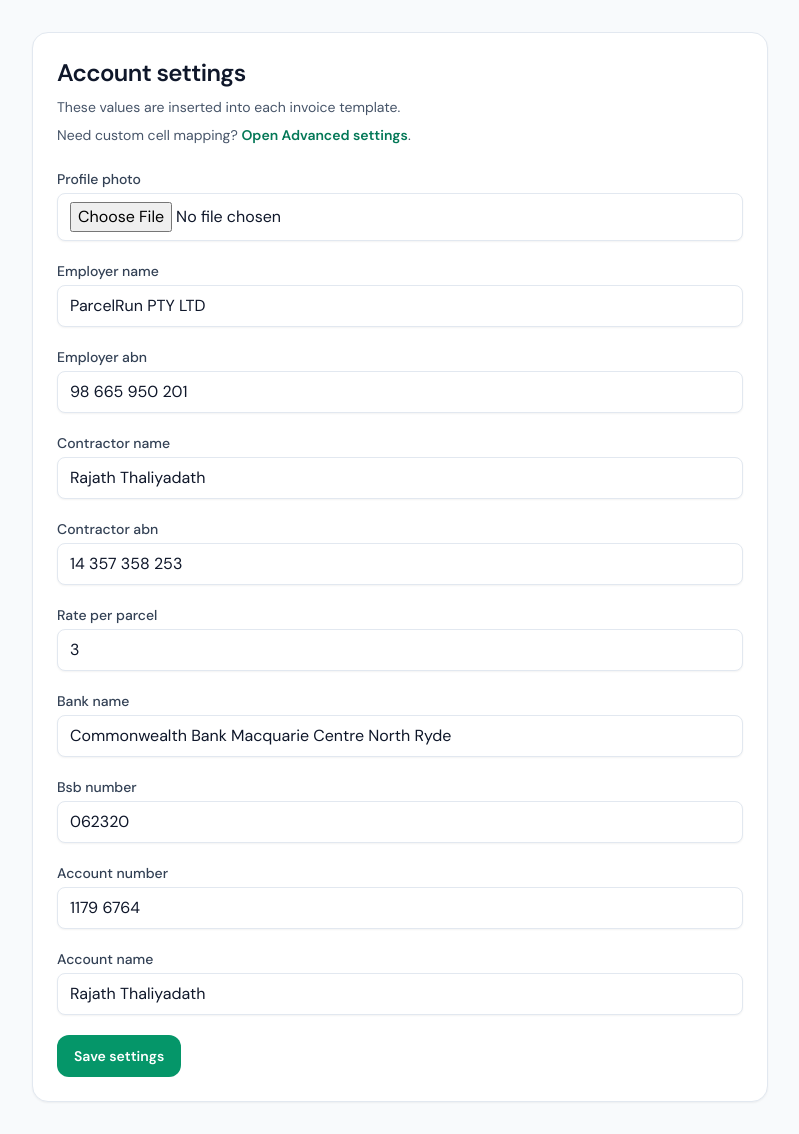
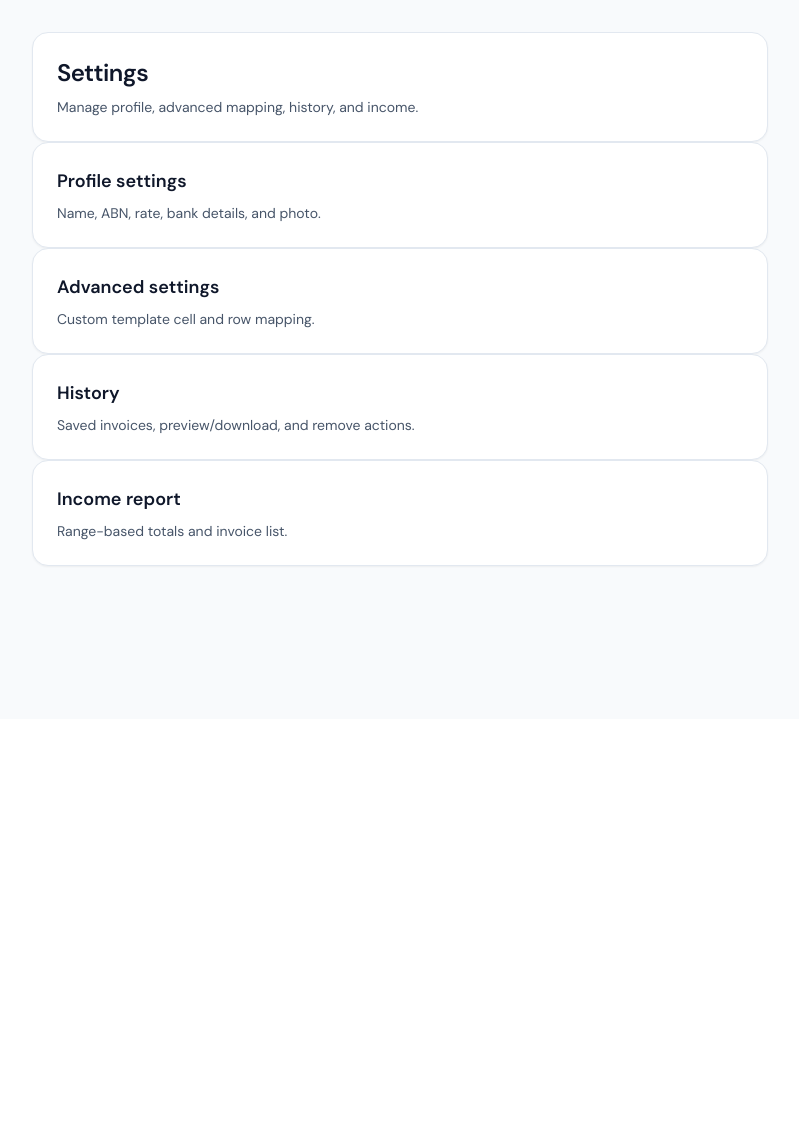
Before and after one commit to rajaththaliyadath/invoice, a Django app: page /account/settings/ in a window 1280 px wide. Shown: the part 81-1215 px from the top of the page, without its empty margins (240-1039 px from the left). After the commit the page ends 648 px from the top, so only its background shows below. Run offline with Django 5.2, Linux system fonts and the light colour scheme; the visitor is signed in with stand-in values (Sample User, id 1); data comes from the database, SQL or seed files in the repository; some libraries are stand-ins or nearby versions.

Commit message:
Refine account UX and invoice reporting flows.
Support login via username or email, simplify profile menu to Settings/Logout, add a settings hub, and add invoice preview/download actions with a cleaner income report layout.

Made-with: Cursor

```diff
--- a/invoicer/forms.py
+++ b/invoicer/forms.py
@@ -1,5 +1,6 @@
 from django import forms
 from django.contrib.auth import get_user_model
+from django.contrib.auth import authenticate
 from django.contrib.auth.forms import AuthenticationForm
 from django.contrib.auth.forms import UserCreationForm
 from django.utils import timezone
@@ -130,9 +131,10 @@ class LoginForm(AuthenticationForm):
             {
                 "class": _CONTROL,
                 "autocomplete": "username",
-                "placeholder": "Username",
+                "placeholder": "Username or email",
             }
         )
+        self.fields["username"].label = "Username or email"
         self.fields["password"].widget.attrs.update(
             {
                 "class": _CONTROL,
@@ -140,6 +142,22 @@ class LoginForm(AuthenticationForm):
                 "placeholder": "Password",
             }
         )
+
+    def clean(self):
+        username = self.cleaned_data.get("username")
+        password = self.cleaned_data.get("password")
+        if username and "@" in username:
+            User = get_user_model()
+            u = User.objects.filter(email__iexact=username).first()
+            if u:
+                username = getattr(u, User.USERNAME_FIELD)
+        if username and password:
+            self.cleaned_data["username"] = username
+            self.user_cache = authenticate(self.request, username=username, password=password)
+            if self.user_cache is None:
+                raise self.get_invalid_login_error()
+            self.confirm_login_allowed(self.user_cache)
+        return self.cleaned_data
 
 
 class AccountProfileForm(forms.ModelForm):
--- a/invoicer/urls.py
+++ b/invoicer/urls.py
@@ -19,6 +19,7 @@ urlpatterns = [
     ),
     path("logout/", LogoutView.as_view(), name="logout"),
     path("account/settings/", views.account_settings, name="account_settings"),
+    path("account/profile-settings/", views.profile_settings, name="profile_settings"),
     path("account/advanced-settings/", views.advanced_settings, name="advanced_settings"),
     path("history/", views.invoice_history, name="invoice_history"),
     path("history/remove/<int:saved_id>/", views.remove_saved_invoice, name="remove_saved_invoice"),
@@ -34,5 +35,6 @@ urlpatterns = [
         views.download_job,
         name="download_job",
     ),
+    path("job/<uuid:public_id>/preview/", views.preview_job, name="preview_job"),
     path("done/", views.done, name="done"),
 ]
--- a/invoicer/views.py
+++ b/invoicer/views.py
@@ -147,13 +147,19 @@ def signup(request):
 @login_required
 @require_http_methods(["GET", "POST"])
 def account_settings(request):
+    return render(request, "invoicer/settings_hub.html")
+
+
+@login_required
+@require_http_methods(["GET", "POST"])
+def profile_settings(request):
     profile = _get_or_create_profile(request.user)
     if request.method == "POST":
         form = AccountProfileForm(request.POST, request.FILES, instance=profile)
         if form.is_valid():
             form.save()
             messages.success(request, "Account settings updated.")
-            return redirect("invoicer:account_settings")
+            return redirect("invoicer:profile_settings")
     else:
         form = AccountProfileForm(instance=profile)
     return render(request, "invoicer/account_settings.html", {"form": form})
@@ -601,3 +607,15 @@ def download_job(request, public_id: UUID, kind: str):
             else "application/vnd.openxmlformats-officedocument.spreadsheetml.sheet"
         ),
     )
+
+
+@login_required
+@require_http_methods(["GET"])
+def preview_job(request, public_id: UUID):
+    job = _job_for_session(request, public_id)
+    if job.status != InvoiceJob.Status.DONE or not job.pdf_name:
+        raise Http404
+    path = Path(settings.INVOICE_OUTPUT_ROOT) / job.session_key / job.pdf_name
+    if not path.is_file():
+        raise Http404
+    return FileResponse(path.open("rb"), as_attachment=False, content_type="application/pdf")
--- a/templates/invoicer/account_settings.html
+++ b/templates/invoicer/account_settings.html
@@ -4,9 +4,6 @@
 <div class="surface-card max-w-2xl">
   <h1 class="text-xl font-semibold tracking-tight text-slate-900 sm:text-2xl">Account settings</h1>
   <p class="mt-2 text-sm text-slate-600">These values are inserted into each invoice template.</p>
-  <p class="mt-2 text-sm text-slate-600">
-    Need custom cell mapping? <a href="{% url 'invoicer:advanced_settings' %}" class="font-semibold text-emerald-700 hover:text-emerald-800">Open Advanced settings</a>.
-  </p>
   {% if current_profile and current_profile.profile_photo %}
     <div class="mt-4">
       <img src="{{ current_profile.profile_photo.url }}" alt="Current profile photo" class="h-16 w-16 rounded-full object-cover border border-slate-200">
--- a/templates/invoicer/base.html
+++ b/templates/invoicer/base.html
@@ -46,9 +46,6 @@
             </button>
             <div id="profile-menu" class="fixed hidden w-56 origin-top rounded-xl border border-slate-200 bg-white p-2 shadow-lg" style="left: 0; top: 0; z-index: 9999; max-height: calc(100vh - 1rem); overflow-y: auto;">
               <a href="{% url 'invoicer:account_settings' %}" class="block rounded-lg px-3 py-2 text-sm text-slate-700 hover:bg-slate-50">Settings</a>
-              <a href="{% url 'invoicer:advanced_settings' %}" class="block rounded-lg px-3 py-2 text-sm text-slate-700 hover:bg-slate-50">Advanced</a>
-              <a href="{% url 'invoicer:invoice_history' %}" class="block rounded-lg px-3 py-2 text-sm text-slate-700 hover:bg-slate-50">History</a>
-              <a href="{% url 'invoicer:income_report' %}" class="block rounded-lg px-3 py-2 text-sm text-slate-700 hover:bg-slate-50">Income</a>
               <form method="post" action="{% url 'invoicer:logout' %}">
                 {% csrf_token %}
                 <button type="submit" class="mt-1 w-full rounded-lg px-3 py-2 text-left text-sm text-slate-700 hover:bg-slate-50">Logout</button>
--- /dev/null
+++ b/templates/invoicer/settings_hub.html
@@ -0,0 +1,28 @@
+{% extends "invoicer/base.html" %}
+{% block title %}Settings{% endblock %}
+{% block content %}
+<div class="space-y-6">
+  <div class="surface-card">
+    <h1 class="text-xl font-semibold tracking-tight text-slate-900 sm:text-2xl">Settings</h1>
+    <p class="mt-2 text-sm text-slate-600">Manage profile, advanced mapping, history, and income.</p>
+  </div>
+  <div class="grid gap-4 sm:grid-cols-2">
+    <a href="{% url 'invoicer:profile_settings' %}" class="surface-card block hover:border-emerald-200">
+      <h2 class="text-lg font-semibold text-slate-900">Profile settings</h2>
+      <p class="mt-2 text-sm text-slate-600">Name, ABN, rate, bank details, and photo.</p>
+    </a>
+    <a href="{% url 'invoicer:advanced_settings' %}" class="surface-card block hover:border-emerald-200">
+      <h2 class="text-lg font-semibold text-slate-900">Advanced settings</h2>
+      <p class="mt-2 text-sm text-slate-600">Custom template cell and row mapping.</p>
+    </a>
+    <a href="{% url 'invoicer:invoice_history' %}" class="surface-card block hover:border-emerald-200">
+      <h2 class="text-lg font-semibold text-slate-900">History</h2>
+      <p class="mt-2 text-sm text-slate-600">Saved invoices, preview/download, and remove actions.</p>
+    </a>
+    <a href="{% url 'invoicer:income_report' %}" class="surface-card block hover:border-emerald-200">
+      <h2 class="text-lg font-semibold text-slate-900">Income report</h2>
+      <p class="mt-2 text-sm text-slate-600">Range-based totals and invoice list.</p>
+    </a>
+  </div>
+</div>
+{% endblock %}
```
Also changed, not shown: templates/invoicer/income_report.html (+17 -12 lines), templates/invoicer/invoice_history.html (+7 -5 lines), templates/registration/login.html (+4 -4 lines).
